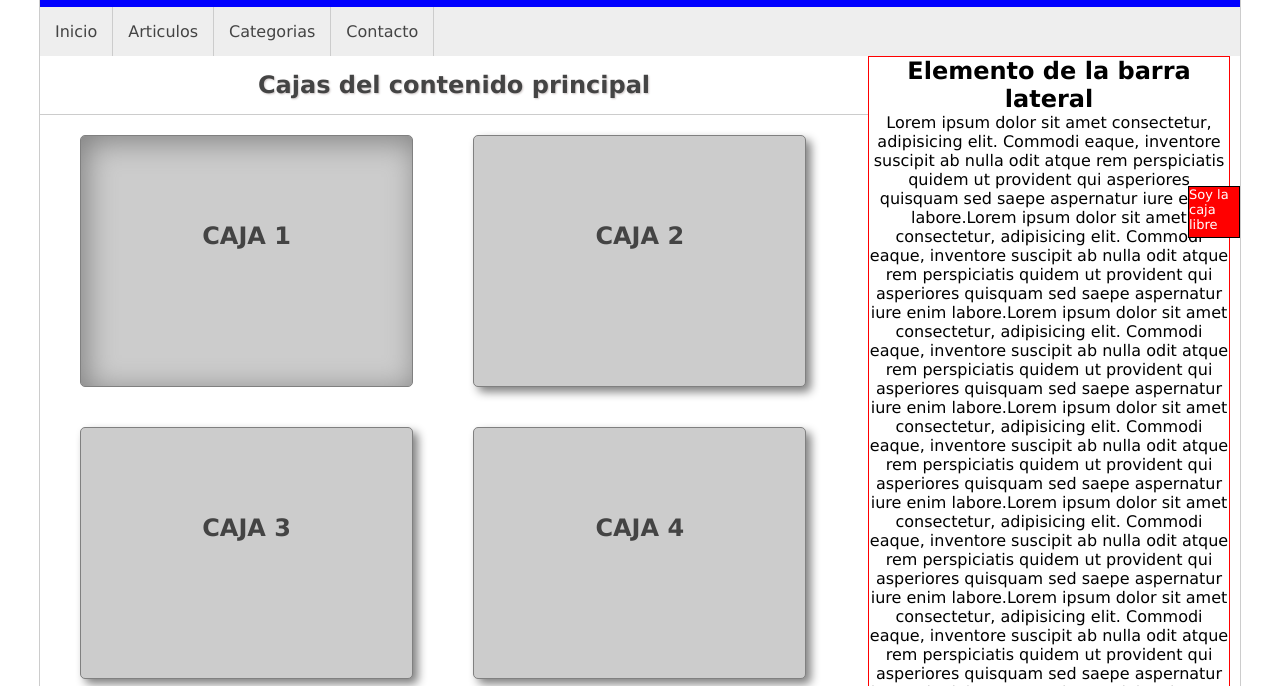
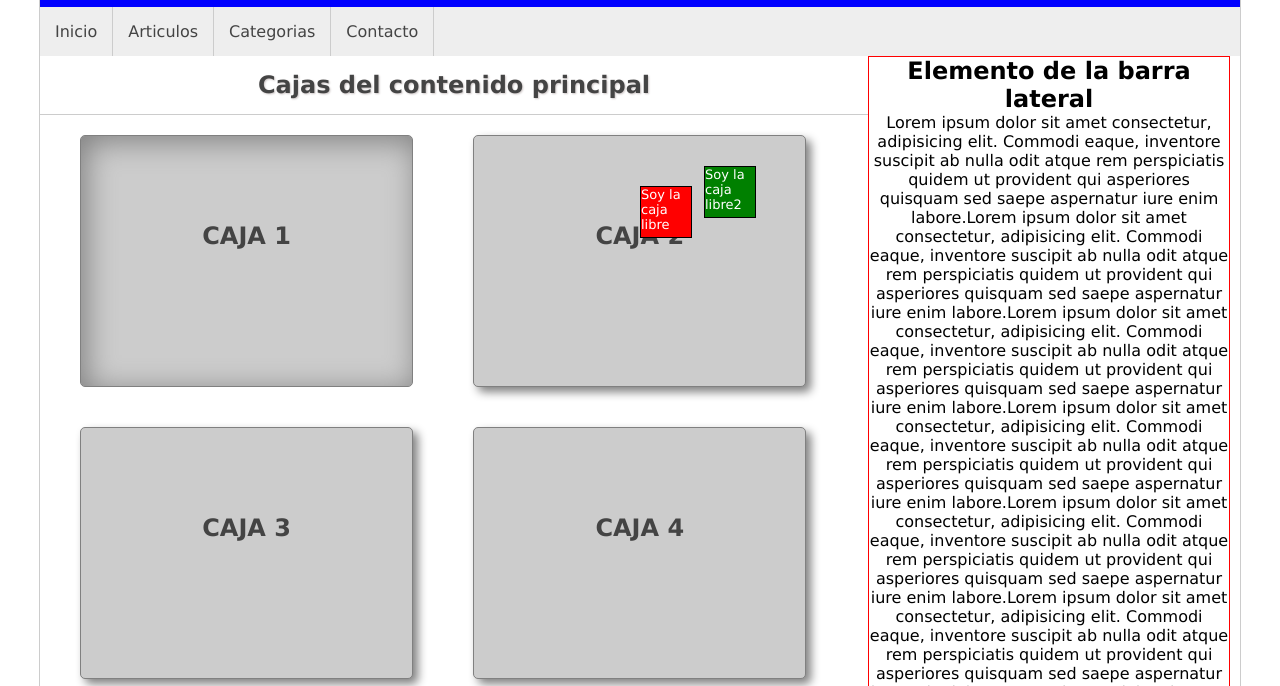
Before and after one commit to Ces1980/CursoCss, a plain HTML site: page Master_CSS/05-ejercicio/index.html in a window 1280 px wide. Shown: the part 114-800 px from the top of the page. Drawn offline with Linux system fonts and the light colour scheme.

Commit message:
POSICIONAMIENTO ABSOLUTO(Z-INDEX): acomodar una caja sobre otra

```diff
--- a/Master_CSS/05-ejercicio/index.html
+++ b/Master_CSS/05-ejercicio/index.html
@@ -95,8 +95,11 @@
             Todos los derechos reservados &copy; César Vargas Escorcia
         </footer>
     </div>
-    <div class="libre">
+    <div class="libre libre1">
         Soy la caja libre
+    </div>
+    <div class="libre libre2">
+        Soy la caja libre2
     </div>
   </body>
 </html>
--- a/Master_CSS/05-ejercicio/style.css
+++ b/Master_CSS/05-ejercicio/style.css
@@ -167,7 +167,7 @@ auto
 .libre{
   position: absolute;
   top:300px;
-  right: 40px;
+  left: 50%;
 
   border: 1px solid black;
   background-color: red;
@@ -177,3 +177,19 @@ auto
   font-size: 13px;
 
 }
+
+/*La propiedad CSS z-index indica el orden de un elemento posicionado y
+sus descendientes. Cuando varios elementos se superponen,
+los elementos con mayor valor z-index cubren aquellos con menor valor.*/
+.libre1{
+  z-index: 2;
+}
+
+.libre2{
+  background-color: green;
+  top:280px;
+  left: 55%;
+  /* El sobreposicionamiento con z-index se lo da el valor numerico
+  el que tenga el mayor valor es la caja que se mantendra en la parte superior */
+  z-index: 1;
+}
```
